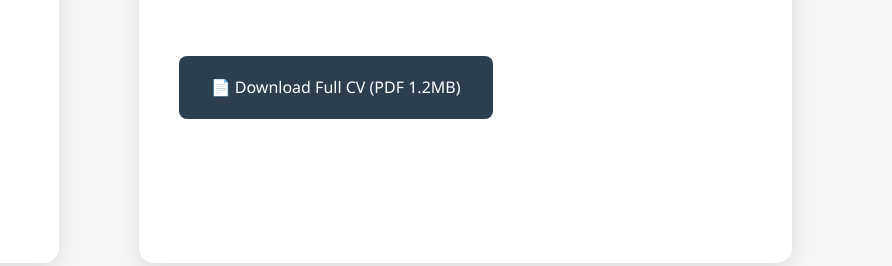
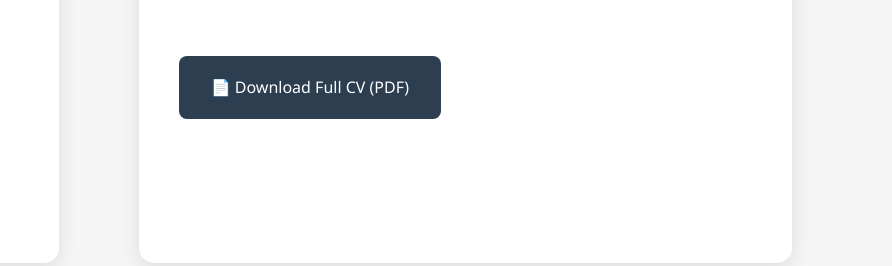
Before and after one commit to ZsXu-enrico/ZsXu-enrico.github.io, a plain HTML site: page index.html in a window 1280 px wide. Shown: the part 237-503 px from the top of the page, 388-1280 px from the left. Drawn offline with Linux system fonts and the light colour scheme.

Commit message:
Update index.html

```diff
--- a/index.html
+++ b/index.html
@@ -148,7 +148,7 @@
                    class="cv-download"
                    target="_blank"
                    download="ZishuoXu_CV.pdf">
-                   📄 Download Full CV (PDF 1.2MB)
+                   📄 Download Full CV (PDF)
                 </a>
             </div>
         </div>
```
